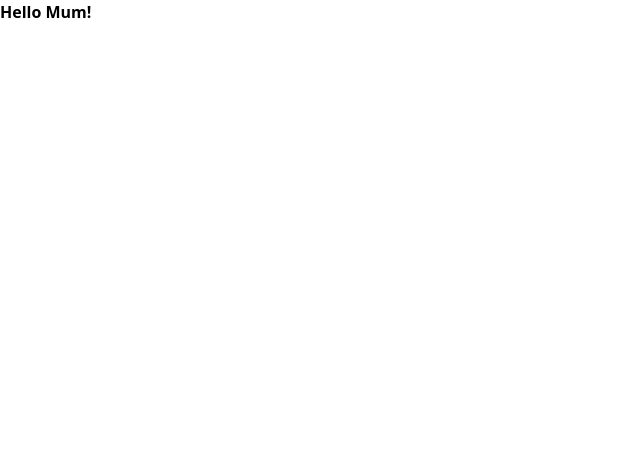
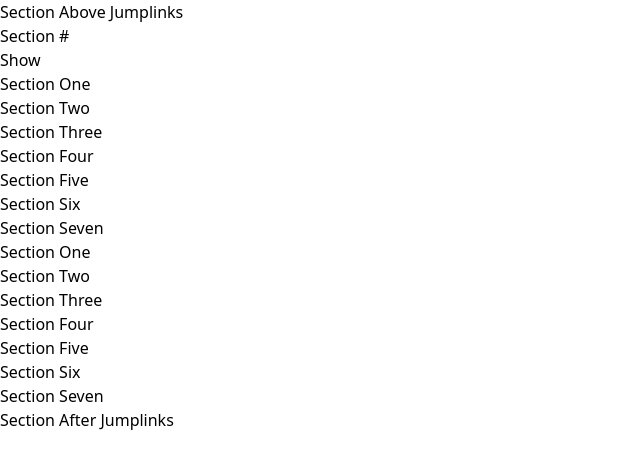
Before and after one commit to Elwood-P/elwoodp-jumplinks, a website built with Vite: page index.html in a window 1280 px wide. Shown: the whole page, without its empty margins (0-640 px from the left). Built offline with nearby package versions, Linux system fonts and the light colour scheme.

Commit message:
Basic markup

```diff
--- a/index.html
+++ b/index.html
@@ -1,14 +1,63 @@
 <!DOCTYPE html>
 <html lang="en">
+
 <head>
   <meta charset="UTF-8" />
   <link rel="icon" type="image/svg+xml" href="/vite.svg" />
   <link rel="stylesheet" href="/style.css">
   <meta name="viewport" content="width=device-width, initial-scale=1.0" />
-    <title>Jumplinks</title>
+  <title>Jumplinks Navigation</title>
 </head>
+
 <body>
-    <h1 class="font-bold">Hello Mum!</h1>
+  <section>
+    <h2>Section Above Jumplinks</h2>
+  </section>
+
+  <main>
+    <header>
+      <h3>Section #</h3><button role="button" aria-expanded="false">Show</button>
+      <nav aria-label="Jump Links Navigation">
+        <ul>
+          <li><a href="#section--one">Section One</a></li>
+          <li><a href="#section--two">Section Two</a></li>
+          <li><a href="#section--three">Section Three</a></li>
+          <li><a href="#section--four">Section Four</a></li>
+          <li><a href="#section--five">Section Five</a></li>
+          <li><a href="#section--six">Section Six</a></li>
+          <li><a href="#section--seven">Section Seven</a></li>
+        </ul>
+      </nav>
+    </header>
+
+    <section id="section--one">
+      <h2>Section One</h2>
+    </section>
+    <section id="section--two">
+      <h2>Section Two</h2>
+    </section>
+    <section id="section--three">
+      <h2>Section Three</h2>
+    </section>
+    <section id="section--four">
+      <h2>Section Four</h2>
+    </section>
+    <section id="section--five">
+      <h2>Section Five</h2>
+    </section>
+    <section id="section--six">
+      <h2>Section Six</h2>
+    </section>
+    <section id="section--seven">
+      <h2>Section Seven</h2>
+    </section>
+  </main>
+
+  <section>
+    <h2>Section After Jumplinks</h2>
+  </section>
+
   <script type="module" src="/main.js"></script>
 </body>
+
 </html>
```
Lines whose indentation alone changed are shown as unchanged.
